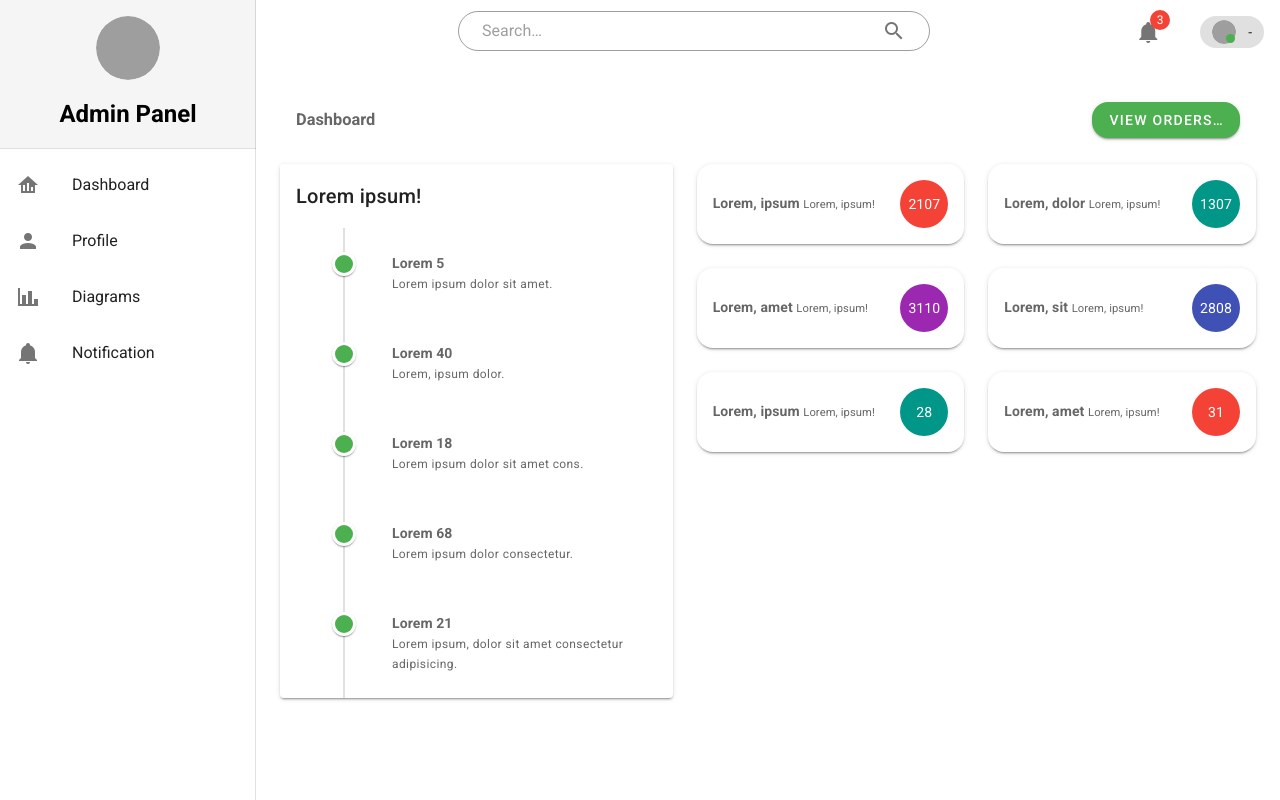
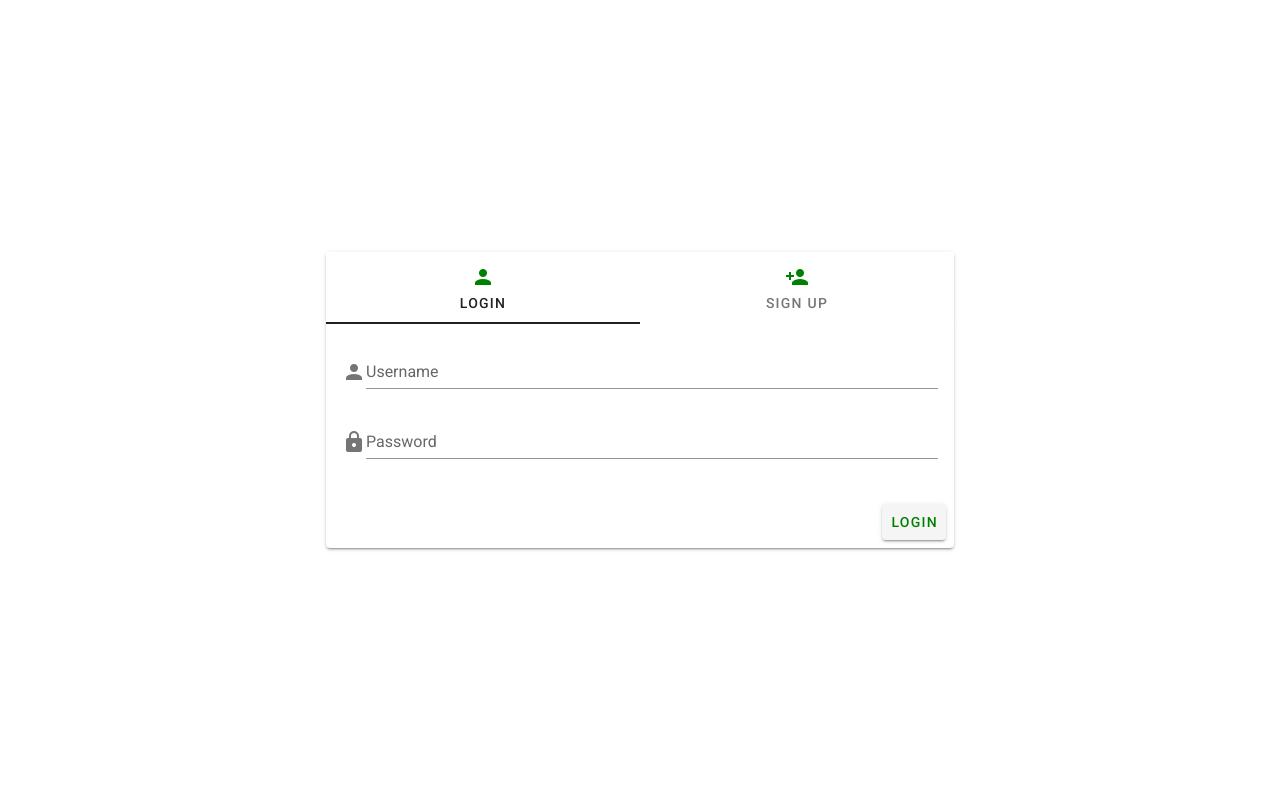
Before and after one commit to Natallia2107/admin-dashboard, a Vue app: page / in a window 1280 px wide. Built offline with nearby package versions, Linux system fonts and the light colour scheme; grey boxes are pictures that could not be loaded.

Commit message:
changed default route to login

```diff
--- a/package.json
+++ b/package.json
@@ -6,7 +6,7 @@
 		"serve": "vue-cli-service serve",
 		"build": "vue-cli-service build",
 		"lint": "vue-cli-service lint",
-		"server": "npx http-server ./dist"
+		"server": "npx http-server ./dist -c-1 -o"
 	},
 	"dependencies": {
 		"apexcharts": "^3.35.5",
--- a/src/components/Header.vue
+++ b/src/components/Header.vue
@@ -72,7 +72,7 @@
 					</v-list-item-title>
 				</v-list-item>
 
-				<v-list-item to="/login">
+				<v-list-item to="/">
 					<v-list-item-icon>
 						<v-icon>mdi-logout</v-icon>
 					</v-list-item-icon>
--- a/src/components/Sidebar.vue
+++ b/src/components/Sidebar.vue
@@ -34,7 +34,7 @@ export default {
 	data() {
 		return {
 			links: [
-				['mdi-home-analytics', 'Dashboard', '/'],
+				['mdi-home-analytics', 'Dashboard', '/dashboard'],
 				['mdi-account', 'Profile', '/profile'],
 				['mdi-chart-bar', 'Diagrams', '/diagram'],
 				['mdi-bell', 'Notification', '/notification'],
--- a/src/router/index.js
+++ b/src/router/index.js
@@ -5,7 +5,7 @@ Vue.use(VueRouter)
 
 const routes = [
 	{
-		path: '/login',
+		path: '/',
 		name: 'Login',
 		component: () => import(`./../templates/LoginTemplate`),
 	},
@@ -14,7 +14,7 @@ const routes = [
 		component: () => import(`./../templates/DashboardTemplate`),
 		children: [
 			{
-				path: '/',
+				path: '/dashboard',
 				name: 'Dashboard',
 				component: () => import(`./../views/Dashboard`),
 			},
--- a/src/templates/LoginTemplate.vue
+++ b/src/templates/LoginTemplate.vue
@@ -42,7 +42,7 @@
 									</v-card-text>
 									<v-card-actions>
 										<v-spacer></v-spacer>
-										<v-btn color="color" to="/">Login</v-btn>
+										<v-btn color="color" to="/dashboard">Login</v-btn>
 									</v-card-actions>
 								</v-card>
 							</v-tab-item>
@@ -91,7 +91,7 @@
 									</v-card-text>
 									<v-card-actions>
 										<v-spacer></v-spacer>
-										<v-btn class="color" to="/">Sign Up</v-btn>
+										<v-btn class="color" to="/dashboard">Sign Up</v-btn>
 									</v-card-actions>
 								</v-card>
 							</v-tab-item>
```
